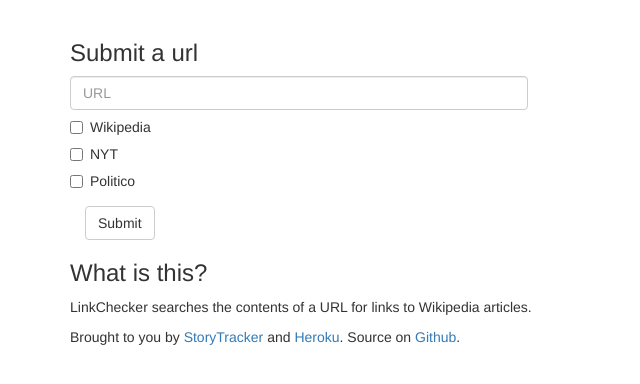
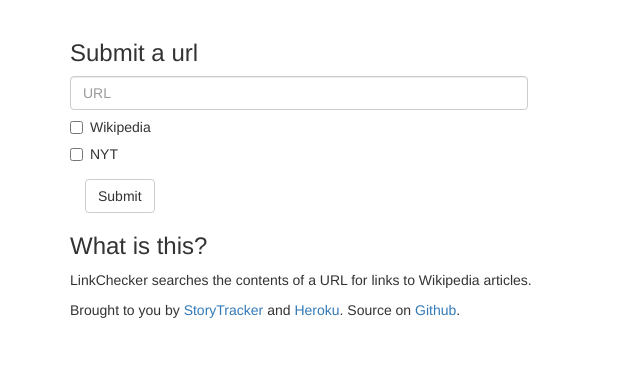
Before and after one commit to Kiran-Kowda/linkchecker, a Flask app: page / in a window 1280 px wide. Shown: the part 51-435 px from the top of the page, without its empty margins (0-640 px from the left). Run offline with Flask 2, Linux system fonts and the light colour scheme; some libraries are stand-ins or nearby versions.

Commit message:
back out politico for now

```diff
--- a/templates/index.html
+++ b/templates/index.html
@@ -45,11 +45,6 @@
                           <input type="checkbox" name="link_type" value="nytimes.com"> NYT
                         </label>
                       </div>
-                      <div class="checkbox">
-                        <label>
-                          <input type="checkbox" name="link_type" value="politico.com"> Politico
-                        </label>
-                      </div>
                     </div>
                   </div>
                   <div class="col-sm-2">
--- a/templates/results.html
+++ b/templates/results.html
@@ -41,11 +41,6 @@
                           <input type="checkbox" name="link_type" value="nytimes.com"> NYT
                         </label>
                       </div>
-                      <div class="checkbox">
-                        <label>
-                          <input type="checkbox" name="link_type" value="politico.com"> Politico
-                        </label>
-                      </div>
                     </div>
                   </div>
                   <div class="col-sm-2">
```
